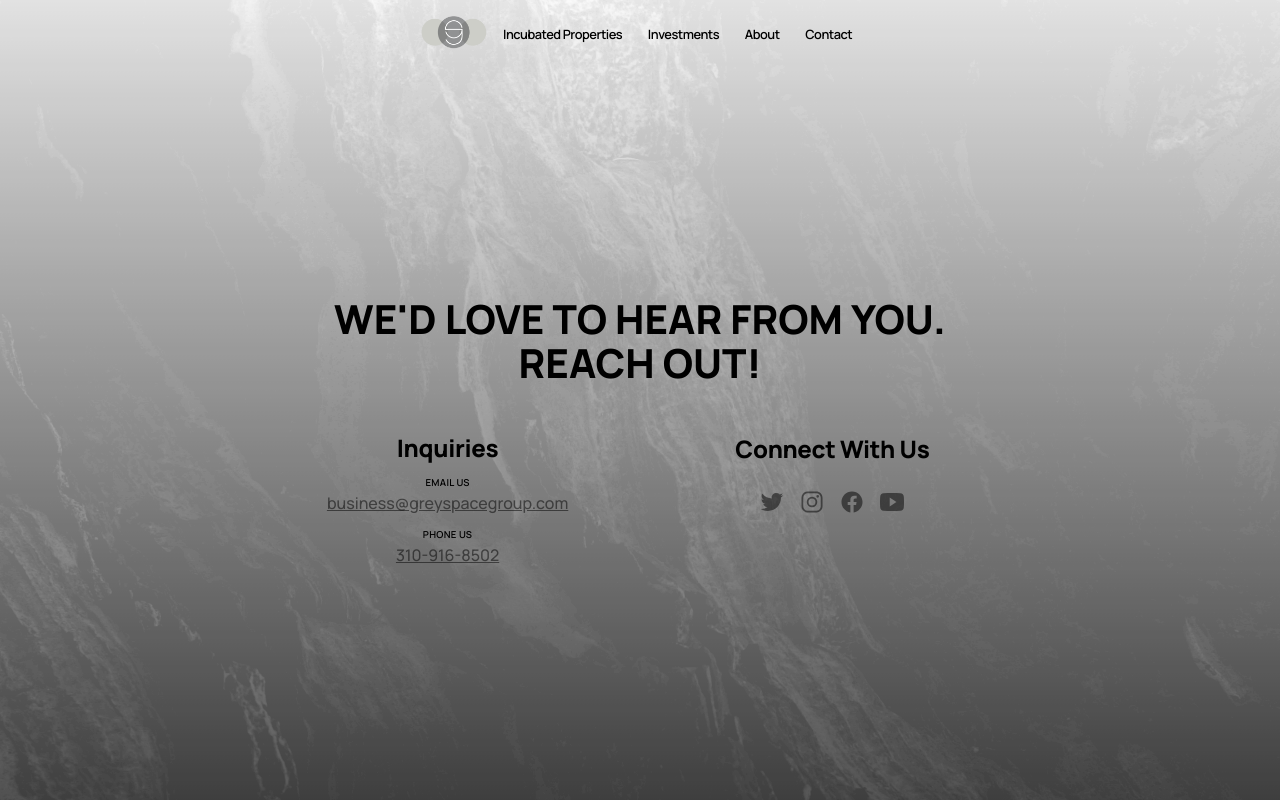
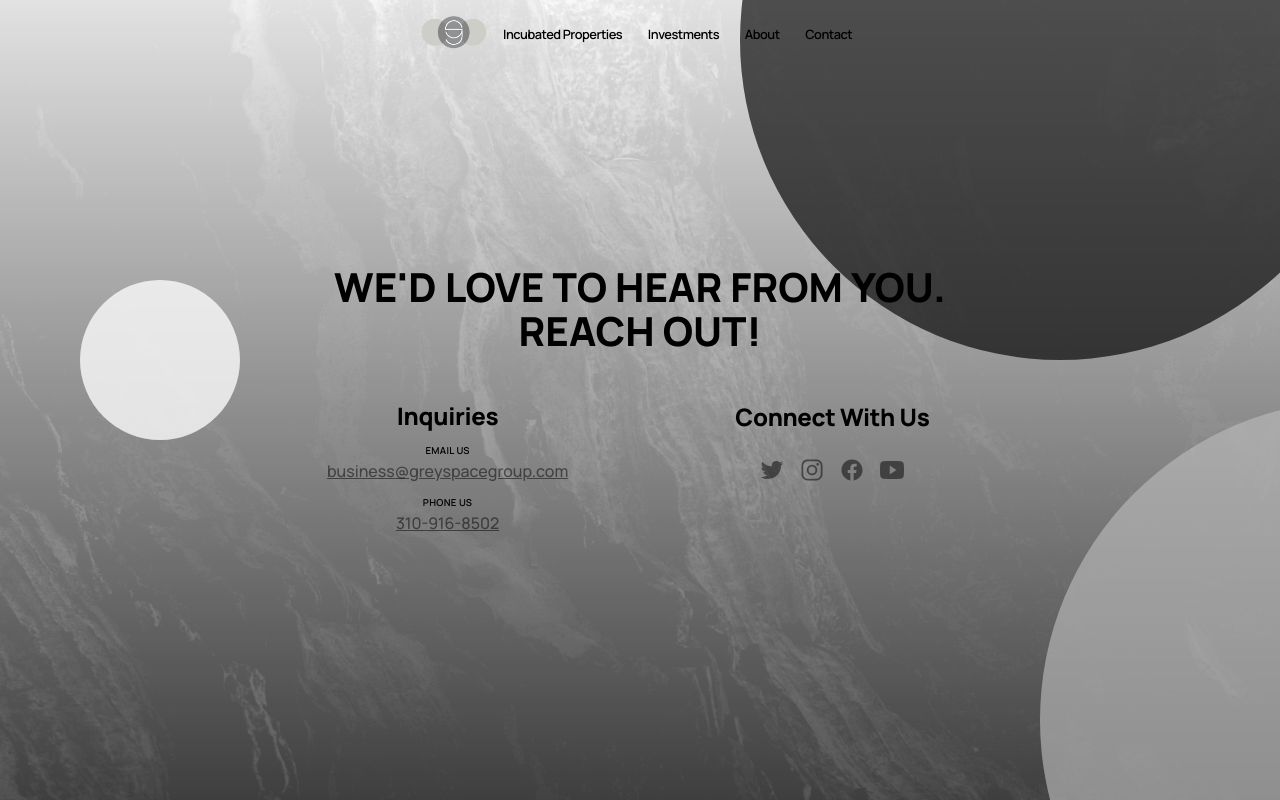
Before and after one commit to rohanbhangui/gsg-website, a React (Create React App) app: page /contact in a window 1280 px wide. Built offline with nearby package versions, Linux system fonts and the light colour scheme.

Commit message:
fixed contact page

```diff
--- a/src/pages/contact/contact.js
+++ b/src/pages/contact/contact.js
@@ -4,6 +4,7 @@ import { Grid as _Grid } from "../../assets/styles/grid";
 import { MD, XLG } from "../../utils/variables";
 import { HeaderHeight } from "../../components/header";
 import { useState } from "react";
+import Circle from "../../components/circles";
 
 const socials = [
   {
@@ -41,6 +42,7 @@ const Contact = () => {
   }
 
   return (
+    <Wrapper>
       <Container>
         <Grid xs={1}>
           <Grid xs={1}>
@@ -71,14 +73,66 @@ const Contact = () => {
             </Row>
           </Grid>
         </Grid>
+        <Circle
+          color="#fafafa"
+          opacity={0.8}
+          size={10}
+          blend="multiply"
+          y={{
+            direction: "top",
+            dimension: "45%"
+          }}
+          x={{
+            direction: "left",
+            dimension: "10%"
+          }}
+        />
+        <Circle
+          color="#bababa"
+          blend="lighten"
+          opacity={0.66}
+          size={40}
+          x={{
+            direction: "left",
+            dimension: "110%"
+          }}
+          y={{
+            direction: "top",
+            dimension: "90%"
+          }}
+        />
+        <SecondCircle
+          color="#000000"
+          opacity={0.66}
+          size={30}
+          blend="lighten"
+          y={{
+            direction: "top",
+            dimension: "25%"
+          }}
+          x={{
+            direction: "left",
+            dimension: "85%"
+          }}
+        />
       </Container>
+    </Wrapper>
   )
 }
+
+const Wrapper = styled.div`
+  overflow: hidden;
+  margin-top: calc(-${HeaderHeight} - 1rem);
+
+  @media ${({ theme }) => theme.mediaQuery.medium} {
+    margin-top: -${HeaderHeight};
+  }
+`
 
 const Container = styled.div`
   max-width: ${XLG}px;
   width: 100%;
-  margin: 0 auto;
+  margin: ${HeaderHeight} auto 0;
   min-height: calc(100vh - ${HeaderHeight});
   position: relative;
   font-size: 1.4rem;
@@ -87,11 +141,14 @@ const Container = styled.div`
     display: flex;
     align-items: center;
     justify-content: center;
+    min-height: calc(100vh);
+    margin-top: 0;
   }
 `
 
 const Grid = styled(_Grid)`
   align-items: center;
+  z-index: 10;
 
   h1 {
     max-width: ${MD}px;
@@ -206,4 +263,18 @@ const SocialHandlePreview = styled.h4`
   }
 `
 
+const SecondCircle = styled(Circle)`
+  opacity: 0.5;
+  height: 20rem;
+  width: 20rem;
+  top: 0;
+
+  @media ${({ theme }) => theme.mediaQuery.medium} {
+    opacity: 0.66;
+    width: 40rem;
+    height: 40rem;
+    top: 5%;
+  }
+`
+
 export default Contact;
--- a/src/pages/home/home.js
+++ b/src/pages/home/home.js
@@ -742,11 +742,11 @@ const Tile = styled.div`
   overflow: hidden;
 
   @media ${({ theme }) => theme.mediaQuery.small} {
-    padding-top: 60vh;
+    padding-top: min(60vh, 135%);
   }
 
   @media ${({ theme }) => theme.mediaQuery.large} {
-    padding-top: 90vh;
+    padding-top: min(90vh, 135%);
   }
 
   &:hover {
```
Lines whose indentation alone changed are shown as unchanged.
